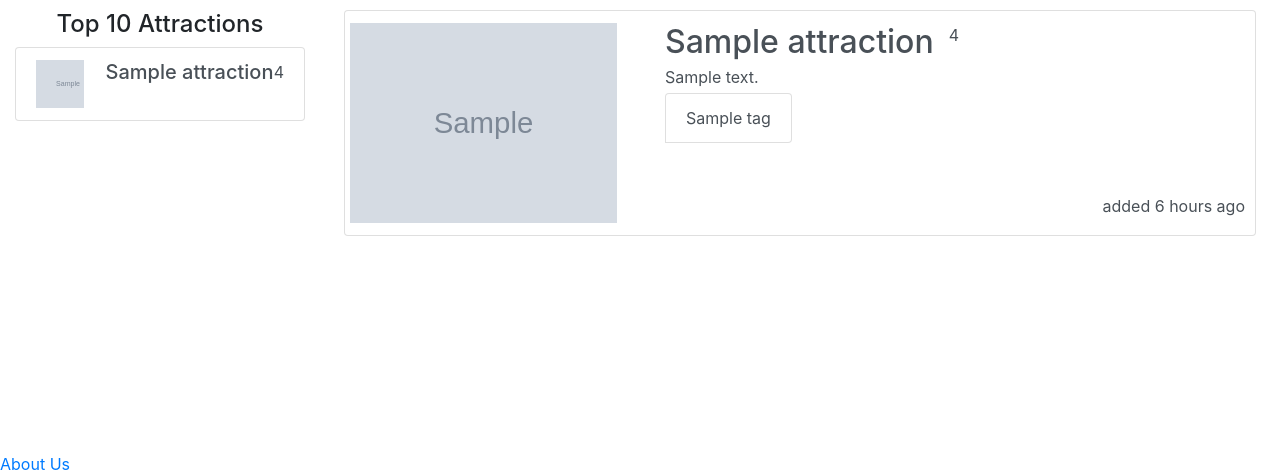
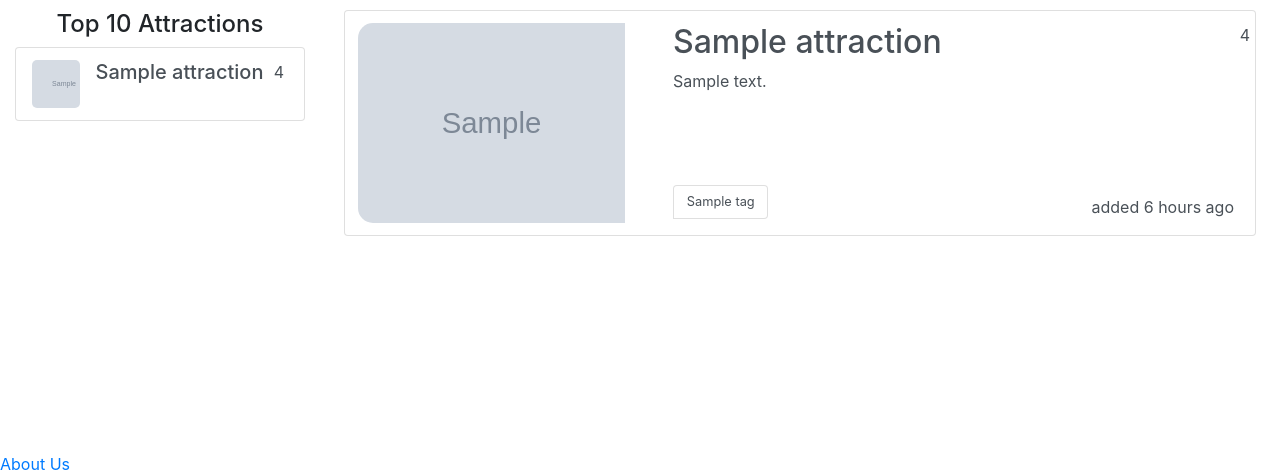
Before and after one commit to RuaridhSWilson/GlasGo, a Django app: page / in a window 1280 px wide. Shown: the part 66-539 px from the top of the page. Run offline with Django 3.2, Linux system fonts and the light colour scheme; tables that the repository leaves empty hold one stand-in row (values such as "Sample post"); grey boxes marked "Sample" are stand-in pictures; some libraries are stand-ins or nearby versions.

Commit message:
attractions listing and sidebar css update
+ thumbnails now have rounded corners
* tags are now smaller
* sidebar thumbnails are now centered in their space
* reformated attraction list items to be flexy and nice

```diff
--- a/glasgo_project/static/stylesheets/glasgo.css
+++ b/glasgo_project/static/stylesheets/glasgo.css
@@ -3,6 +3,8 @@
     width: 48px;
     height: 48px;
     overflow: hidden;
+    border-radius: 5px;
+    margin: auto;
 }
 .thumbnail-48 img {
     position: absolute;
@@ -20,6 +22,7 @@
     width: 300px;
     height: 200px;
     overflow: hidden;
+    border-radius: 15px;
 }
 .thumbnail-300-200 img {
     position: absolute;
@@ -31,8 +34,18 @@
     transform: translate(0%,-50%);
 }
 
+.tag-list-item {
+    padding: 0.4rem 0.8rem;
+    font-size: 0.8rem;
+}
+
 .date {
-    position: absolute;
-    bottom: 5px;
-    right: 5px;
+    display: flex;
+    flex-direction: column;
+    padding-right: 1rem;
 }
+
+.sidebar-thumbnail-col {
+    padding-left: 0.2rem;
+    padding-right: 0.2rem;
+}
--- a/glasgo_project/templates/glasgo/attractions.html
+++ b/glasgo_project/templates/glasgo/attractions.html
@@ -5,34 +5,43 @@
                 <a class="list-group-item list-group-item-action"
                    href="{% url 'glasgo:attraction' attraction.slug %}">
                     <div class="row">
-                        <div class="col4">
+                        <div class="col4" style="padding-left: 0.5rem">
                             <div class="thumbnail-300-200">
                                 <img src="{{ attraction.image.url }}"
                                      alt="Image of {{ attraction.title }}"/>
                             </div>
                         </div>
-                        <div class="col">
-                            <div class="d-flex w-100 justify-content-between">
-                                <div>
+                        <div class="col" style="display: flex; flex-direction: column">
+                            <div class="row mb-1">
+                                <div class="col">
                                     <h2 class="mb-1">{{ attraction.title }}</h2>
-                                    <p class="mb-1">
-                                        {{ attraction.description }}
-                                    </p>
+                                </div>
+                                <div class="col1" style="text-align: right">
+                                    {{ attraction.rating }}
+                                </div>
+                            </div>
+                            <div class="row mb-1">
+                                <div class="col">
+                                    {{ attraction.description }}
+                                </div>
+                            </div>
+                            <div class="row mb-1" style="margin-top: auto">
+                                <div class="col">
                                     <ul class="list-group list-group-horizontal-sm">
                                         {% for tag in attraction.tags.all %}
                                             <!-- TODO: Make these links to search for that tag. -->
-                                            <li class="list-group-item">
+                                            <li class="list-group-item tag-list-item">
                                                 {{ tag.name }}
                                             </li>
                                         {% endfor %}
                                     </ul>
-                                    <span class="date">{{ attraction.time_since_added }}</span>
                                 </div>
-                                <div class="col">
-                                    <span class="mb-5">{{ attraction.rating }}</span>
+                                <div class="col2 date">
+                                    <div style="margin-top: auto">
+                                        {{ attraction.time_since_added }}
+                                    </div>
                                 </div>
                             </div>
-
                         </div>
                     </div>
                 </a>
--- a/glasgo_project/templates/glasgo/top_ten.html
+++ b/glasgo_project/templates/glasgo/top_ten.html
@@ -4,13 +4,13 @@
             <a class="list-group-item list-group-item-action"
                href="{% url 'glasgo:attraction' attraction.slug %}">
                 <div class="row">
-                    <div class="col-3">
+                    <div class="col-3 sidebar-thumbnail-col">
                         <div class="thumbnail-48">
                             <img src="{{ attraction.image.url }}"
                                  alt="Image of {{ attraction.title }}">
                         </div>
                     </div>
-                    <div class="col">
+                    <div class="col" style="padding-left: 5px">
                         <div class="d-flex w-100 justify-content-between">
                             <h5 class="mb-1">{{ attraction.title }}</h5>
                             <span>{{ attraction.rating }}</span>
```
